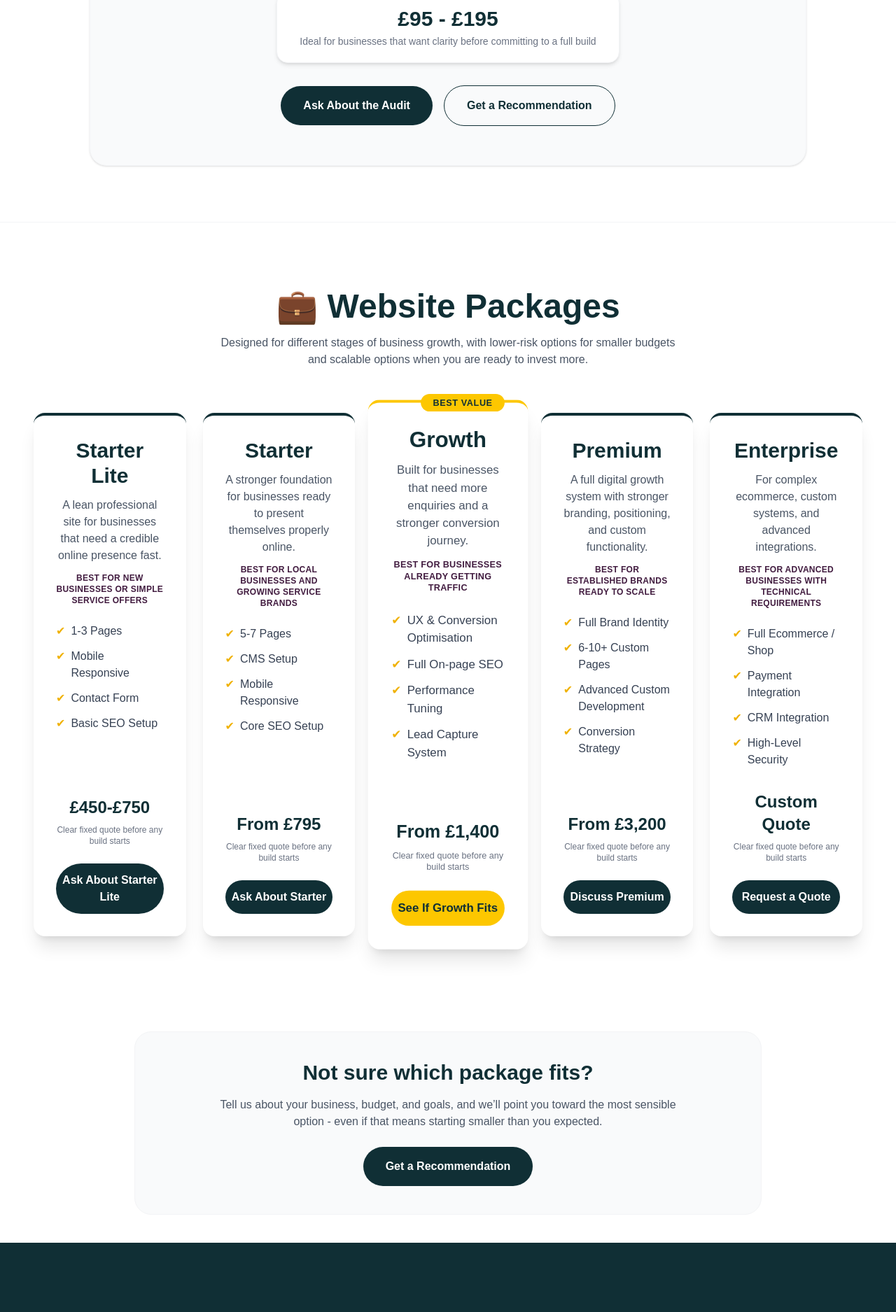
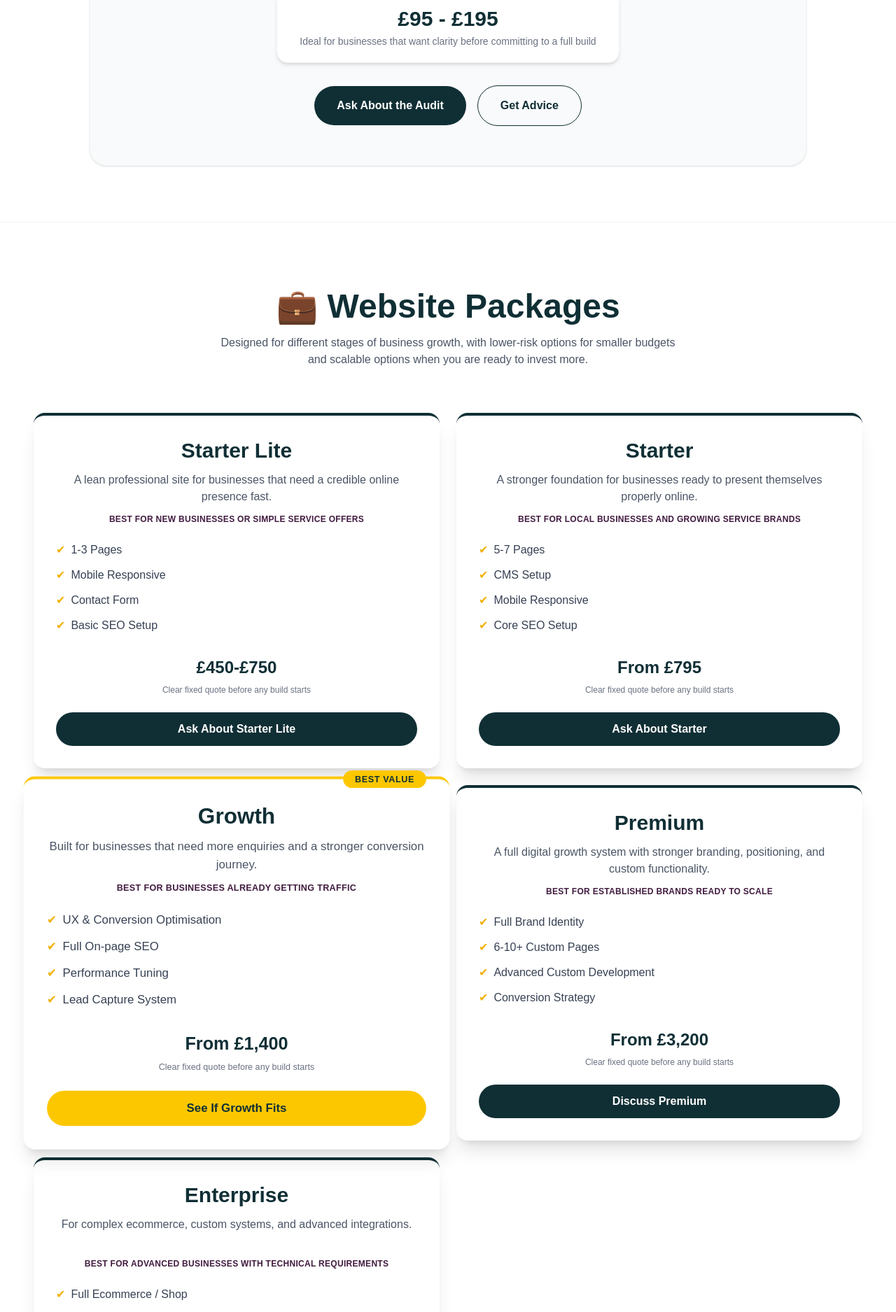
Before and after one commit to Getu4ever/karoldigital-site, a Next.js app: page /pricing in a window 1280 px wide. Shown: the part 1640-3515 px from the top of the page at 70% size. Built offline with nearby package versions, Linux system fonts and the light colour scheme.

Commit message:
pricing page updated

```diff
--- a/app/pricing/page.tsx
+++ b/app/pricing/page.tsx
@@ -223,7 +223,7 @@ export default function PricingPage() {
                 href="/contact"
                 className="inline-block border border-[#102f35] text-[#102f35] px-8 py-4 rounded-full font-bold hover:bg-[#102f35] hover:text-white transition"
               >
-                Get a Recommendation
+                Get Advice
               </Link>
             </div>
           </div>
@@ -242,7 +242,7 @@ export default function PricingPage() {
             </p>
           </div>
 
-          <div className="grid md:grid-cols-2 xl:grid-cols-5 gap-6 max-w-7xl mx-auto">
+          <div className="grid md:grid-cols-2 xl:grid-cols-2 gap-6 max-w-7xl mx-auto">
             <PricingCard
               title="Starter Lite"
               desc="A lean professional site for businesses that need a credible online presence fast."
@@ -333,7 +333,7 @@ export default function PricingPage() {
               href="/contact"
               className="inline-block bg-[#102f35] text-white px-8 py-4 rounded-full font-bold hover:bg-[#411b3f] transition"
             >
-              Get a Recommendation
+              Get Expert Advice
             </Link>
           </div>
         </section>
```
